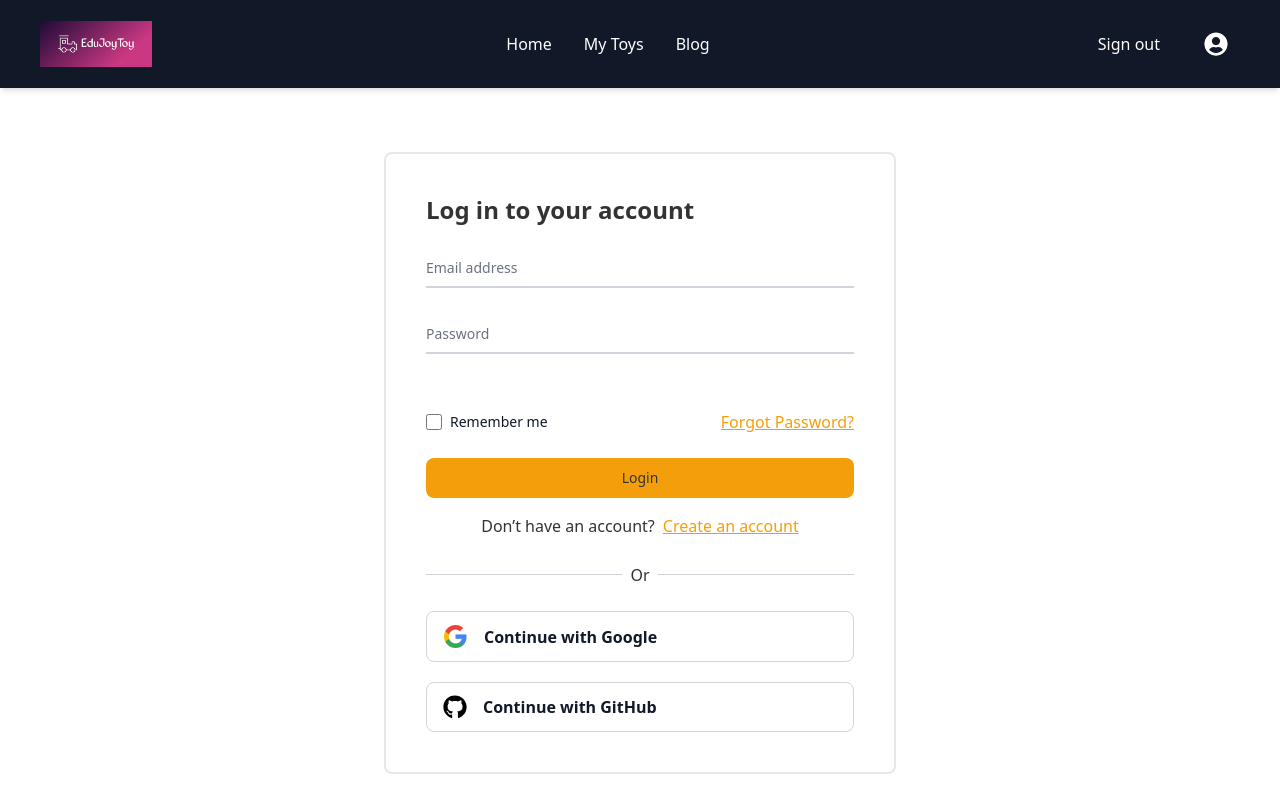
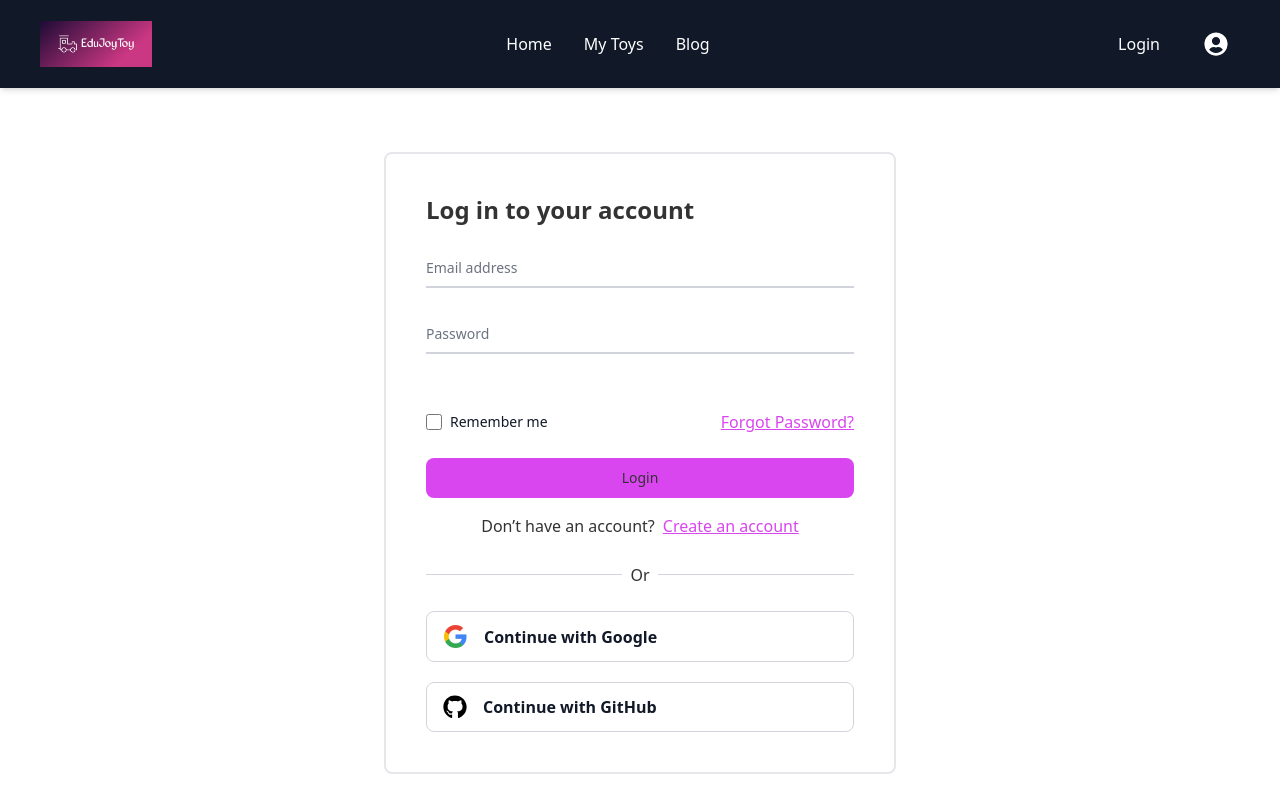
Before and after one commit to lizaafrin/edujoy-toy-client, a React (Vite) app: page /login in a window 1280 px wide. Shown: the top 800 px of the page. Built offline with nearby package versions, Linux system fonts and the light colour scheme; no server answers.

Commit message:
Register page Added

```diff
--- a/src/pages/Login/Login.jsx
+++ b/src/pages/Login/Login.jsx
@@ -126,21 +126,21 @@ const Login = () => {
           </div>
 
           <div>
-            <Link className="underline text-amber-500">Forgot Password?</Link>
+            <Link className="underline text-fuchsia-500">Forgot Password?</Link>
           </div>
         </div>
 
         <div className="text-center">
           <button
             type="submit"
-            className="bg-amber-500 focus:outline-none font-medium rounded-lg text-sm w-full block py-2.5"
+            className="bg-fuchsia-500 focus:outline-none font-medium rounded-lg text-sm w-full block py-2.5"
           >
             Login
           </button>
           <div className="mt-4">
             <p>
               Don’t have an account?
-              <Link to="/register" className="underline ml-2 text-amber-500">
+              <Link to="/register" className="underline ml-2 text-fuchsia-500">
                 Create an account
               </Link>
             </p>
--- a/src/pages/Register/Register.jsx
+++ b/src/pages/Register/Register.jsx
@@ -152,14 +152,14 @@ const Register = () => {
           <div className="text-center">
             <button
               type="submit"
-              className="bg-amber-500 focus:outline-none font-medium rounded-lg text-sm w-full lg:mt-10 px-5 py-2.5 text-center"
+              className="bg-fuchsia-500 focus:outline-none font-medium rounded-lg text-sm w-full lg:mt-10 px-5 py-2.5 text-center"
             >
               Create an account
             </button>
             <div className="mt-4">
               <p>
                 Already have an account?
-                <Link to="/login" className="underline ml-2 text-amber-500">
+                <Link to="/login" className="underline ml-2 text-fuchsia-500">
                   Login
                 </Link>
               </p>
--- a/src/pages/Shared/Header/Header.jsx
+++ b/src/pages/Shared/Header/Header.jsx
@@ -6,13 +6,13 @@ import { AuthContext } from "../../../providers/AuthProvider";
 import logo from "../../../../public/cover.png"
 
 const Header = () => {
-    //   const { user, logOut } = useContext(AuthContext);
-    const user = { };
+    const { user, logOut } = useContext(AuthContext);
+    // const user = { };
     const handleSignOut = () => {
         console.log('Ok');
-        // logOut()
-        //   .then((result) => {})
-        //   .catch((error) => console.log(error));
+        logOut()
+          .then((result) => {})
+          .catch((error) => console.log(error));
     };
 
     const navItems = <>
@@ -70,14 +70,14 @@ const Header = () => {
                 <div className="navbar-end flex gap-4 mr-4">
                     {user ? (
                         <button
-                            className="hover:bg-green-400 lg:px-4 py-3 rounded-lg"
+                            className="hover:bg-fuchsia-700 lg:px-4 py-3 rounded-lg"
                             onClick={handleSignOut}
                         >
                             Sign out
                         </button>
                     ) : (
                         <Link
-                            className="hover:bg-green-400 lg:px-4 py-3 rounded-lg"
+                            className="hover:bg-fuchsia-700 lg:px-4 py-3 rounded-lg"
                             to="/login"
                         >
                             Login{" "}
--- a/src/routes/routes.jsx
+++ b/src/routes/routes.jsx
@@ -38,10 +38,6 @@ const router = createBrowserRouter([
           path: "/login",
           element: <Login></Login>,
         },
-        // {
-        //   path: "/register",
-        //   element: <Register></Register>,
-        // },
       ],
     },
 ]);
```
